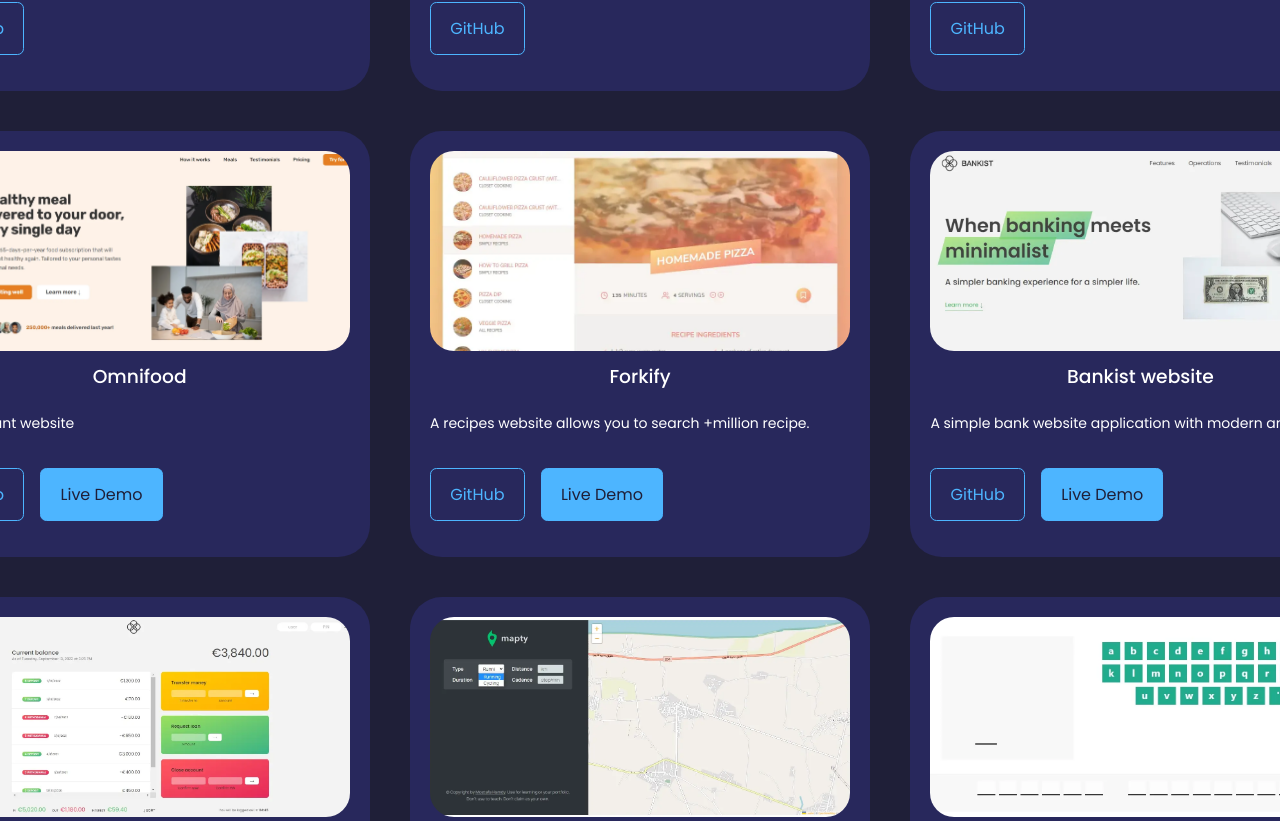
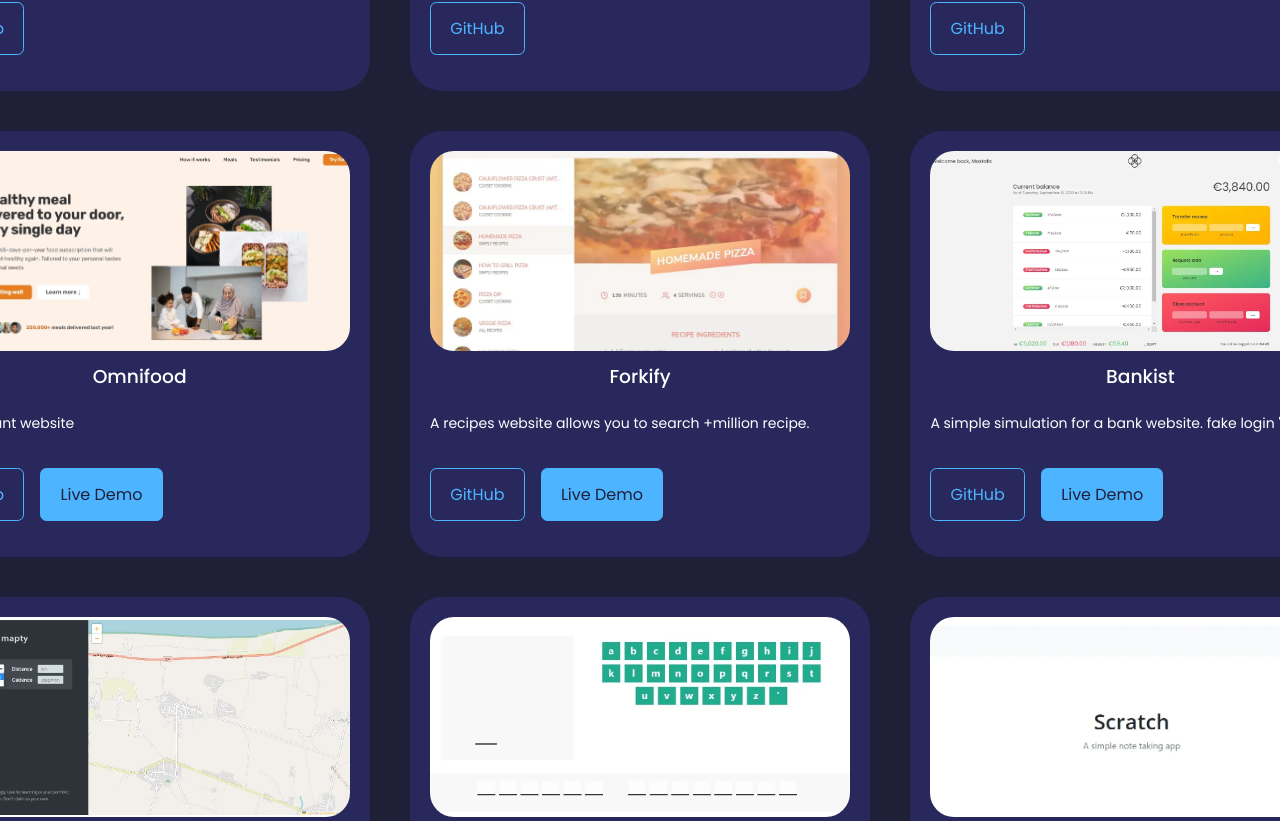
Before and after one commit to MostafaHamdy3/My-Portfolio, a React (Create React App) app: page / in a window 1280 px wide. Shown: the part 2679-3500 px from the top of the page. Built offline with nearby package versions, Linux system fonts and the light colour scheme.

Commit message:
comment the backist websit project

```diff
--- a/src/components/projects/Projects.jsx
+++ b/src/components/projects/Projects.jsx
@@ -57,15 +57,15 @@ const projects = [
     demoLink: "https://forkify-mostafa.netlify.app/",
     category: "JS",
   },
-  {
-    img: img4,
-    name: "Bankist website",
-    description: "A simple bank website application with modern animation.",
-    githubLink:
-      "MostafaHamdy3/Kalbonyan-Elmarsos/tree/main/02-Udemy/-02-Js-Jonas/Projects/Bankist-Site",
-    demoLink: "https://bankist-webside-mostafa.netlify.app/",
-    category: "JS",
-  },
+  // {
+  //   img: img4,
+  //   name: "Bankist website",
+  //   description: "A simple bank website application with modern animation.",
+  //   githubLink:
+  //     "MostafaHamdy3/Kalbonyan-Elmarsos/tree/main/02-Udemy/-02-Js-Jonas/Projects/Bankist-Site",
+  //   demoLink: "https://bankist-webside-mostafa.netlify.app/",
+  //   category: "JS",
+  // },
   {
     img: img5,
     name: "Bankist",
```
